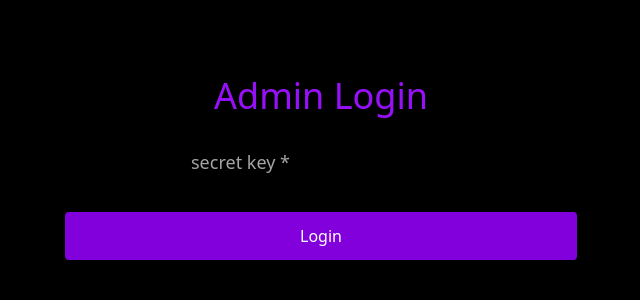
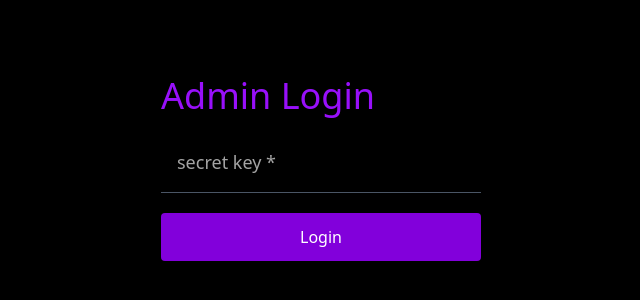
Before and after one commit to sourabChoudhary11/client-chatx, a React (Vite) app: page /admin in a window 1280 px wide. Shown: the part 232-532 px from the top of the page, without its empty margins (319-959 px from the left). Built offline with nearby package versions, Linux system fonts and the light colour scheme; no server answers.

Commit message:
fix bugs

```diff
--- a/src/App.jsx
+++ b/src/App.jsx
@@ -1,14 +1,13 @@
 import axios from "axios";
-import { lazy, Suspense, useEffect } from "react";
+import { lazy, Suspense, useEffect, useRef } from "react";
 import toast, { Toaster } from "react-hot-toast";
 import { useDispatch, useSelector } from "react-redux";
-import { BrowserRouter, Route, Routes } from "react-router-dom";
+import { BrowserRouter, Route, Routes, useLocation } from "react-router-dom";
 import authSlice from "./store/reducers/auth";
 
 import ProtectedRoute from "./components/auth/ProtectedRoute";
 import { AppLayoutLoader } from "./components/layout/Loaders";
 import { server } from "./constants/config";
-import { SocketProvider } from "./Socket";
 
 const Home = lazy(() => import("./pages/Home"));
 const Chat = lazy(() => import("./pages/Chat"));
@@ -22,10 +21,10 @@ const UserManagement = lazy(() => import("./pages/admin/UserManagement"));
 const AdminLogin = lazy(() => import("./pages/admin/AdminLogin"));
 
 const App = () => {
-
   const dispatch = useDispatch();
   const { user, loader } = useSelector(state => state.auth);
   const { userExists } = authSlice.actions;
+  const toasterId = useRef();
 
   useEffect(() => {
     async function fetchData() {
@@ -36,7 +35,7 @@ const App = () => {
 
         dispatch(userExists(res.data.user));
       } catch (error) {
-        toast(error.response.data.message);
+        toasterId.current = toast(error.response.data.message);
       }
     }
     fetchData();
@@ -57,11 +56,11 @@ const App = () => {
           <Login />
         </ProtectedRoute>} />
 
-        <Route path="/admin" element={<AdminLogin />} />
-        <Route path="/admin/dashboard" element={<Dashboard />} />
-        <Route path="/admin/users" element={<UserManagement />} />
-        <Route path="/admin/chats" element={<ChatManagement />} />
-        <Route path="/admin/messages" element={<MessageManagement />} />
+        <Route path="/admin" element={<AdminLogin toasterId={toasterId.current} />} />
+        <Route path="/admin/dashboard" element={<Dashboard toasterId={toasterId.current} />} />
+        <Route path="/admin/users" element={<UserManagement toasterId={toasterId.current} />} />
+        <Route path="/admin/chats" element={<ChatManagement toasterId={toasterId.current} />} />
+        <Route path="/admin/messages" element={<MessageManagement toasterId={toasterId.current} />} />
 
         <Route path="*" element={<PageNotFound />} />
       </Routes>
--- a/src/components/layout/AdminLayout.jsx
+++ b/src/components/layout/AdminLayout.jsx
@@ -5,7 +5,7 @@ import { IoLogOutOutline } from "react-icons/io5";
 import { MdDashboard, MdGroups, MdManageAccounts, MdMessage } from "react-icons/md";
 import { RxHamburgerMenu } from 'react-icons/rx';
 import { useDispatch, useSelector } from 'react-redux';
-import { Link, Navigate, useLocation } from 'react-router-dom';
+import { Link, Navigate, useLocation, useNavigate } from 'react-router-dom';
 import { adminNotExists } from '../../store/reducers/auth';
 import { server } from "../../constants/config";
 import toast from "react-hot-toast";
@@ -52,6 +52,7 @@ const AdminLayout = ({ children }) => {
 const Sidebar = () => {
     const dispatch = useDispatch();
     const location = useLocation().pathname;
+    const navigate = useNavigate();
 
     const logoutHandler = async ()=>{
         const res = await axios.get(`${server}/api/v1/admin/logout`, {
@@ -61,6 +62,7 @@ const Sidebar = () => {
         toast.success(res.data.message, {
             duration: 5000
         });
+        navigate("/admin");
     }
 
     return <div className='flex flex-col items-start justify-start space-y-[1rem] pt-0 p-[2rem]'>
--- a/src/components/specific/ReverseScrollMessages.jsx
+++ b/src/components/specific/ReverseScrollMessages.jsx
@@ -67,7 +67,7 @@ const ReverseWindowScrollDemo = ({ chatId, user, messages, setMessages, page, se
 
       {
         userTyping &&  <div  className='w-full flex  justify-center items-center space-x-1'>
-          <FaCircle className='animate-ping text-xs text-gray-400' />
+          <FaCircle className='animate-ping text-xs text-gray-700' />
         </div>
       }
       <div ref={typingLoaderRef} />
--- a/src/pages/Groups.jsx
+++ b/src/pages/Groups.jsx
@@ -118,8 +118,8 @@ const Groups = () => {
         }
 
         {
-          groupName ? (<>
-            <div className='flex justify-center items-center space-x-2'>
+          updatedGroupName ? (<>
+            <div className='flex justify-start items-center space-x-2'>
               {
                 isEdit ? <input value={groupName} onChange={(e) => setGroupName(e.target.value)} type='text' className='border border-gray-300' placeholder='edit group name...' /> : <h3 className='text-2xl'>{updatedGroupName}</h3>
               }
@@ -132,21 +132,20 @@ const Groups = () => {
               }
             </div>
 
-            <div className="w-full p-3">
+            <div>
+              <h3 className='text-left w-full my-3'>Admin</h3>
 
-              <h3 className='text-left w-full my-3'>Admin</h3>
               {
                 creator &&
-                <div className='flex flex-col items-start w-full'>
+                <div className='flex flex-col justify-start items-start w-full mb-10'>
                   <div className="flex justify-start space-x-2 items-center w-[100%]">
                     <Avatar src={creator.avatar} />
                     <h2>{creator.name}</h2>
                   </div>
                 </div>
               }
-            </div>
 
-            <div>
+
               <h3 className='text-left w-full my-3'>Members</h3>
               {
                 chatDetails.isLoading
@@ -211,7 +210,7 @@ const GroupItem = memo(({ group, chatId }) => {
 
   return <Link onClick={(e) => {
     if (chatId === _id) e.preventDefault();
-  }} to={`/groups?group=${_id}`} className='text-white flex justify-between items-center p-2 hover:bg-gray-300'>
+  }} to={`/groups?group=${_id}`} className='text-white flex justify-between items-center p-2 hover:opacity-50'>
     <AvatarCard avatar={avatar} />
     <p>{name}</p>
   </Link>
--- a/src/pages/admin/AdminLogin.jsx
+++ b/src/pages/admin/AdminLogin.jsx
@@ -1,53 +1,78 @@
-import { useEffect, useState } from 'react'
-import { useDispatch } from 'react-redux';
-import { useNavigate } from 'react-router-dom';
-import { useGetAdminQuery, useLoginAdminMutation } from '../../store/api/api';
-import { useAsyncMutation } from '../../hooks/hook';
-import { adminExists } from "../../store/reducers/auth"
-import Title from '../../components/shared/Title';
+import { useEffect, useState } from "react";
+import { useDispatch } from "react-redux";
+import { useNavigate } from "react-router-dom";
+import { useGetAdminQuery, useLoginAdminMutation } from "../../store/api/api";
+import { useAsyncMutation } from "../../hooks/hook";
+import { adminExists } from "../../store/reducers/auth";
+import Title from "../../components/shared/Title";
+import toast from "react-hot-toast";
 
-const AdminLogin = () => {
+const AdminLogin = ({ toasterId }) => {
   const navigate = useNavigate();
   const dispatch = useDispatch();
   const [secret, setSecret] = useState("");
 
-    const [loginAdmin, isLoginAdminLoading, loginAdminData] = useAsyncMutation(useLoginAdminMutation);
-    const {data, isLoading} = useGetAdminQuery("");
+  const [loginAdmin, isLoginAdminLoading, loginAdminData] = useAsyncMutation(
+    useLoginAdminMutation,
+  );
+  const { data, isLoading } = useGetAdminQuery("");
 
   const submitHandler = () => {
     loginAdmin("Admin Logging....", secret);
-    }
+  };
 
   useEffect(() => {
     if (loginAdminData) {
-            dispatch(adminExists(true))
+      dispatch(adminExists(true));
       navigate("/admin/dashboard");
     }
-    }, [loginAdminData])
+  }, [loginAdminData]);
 
-    useEffect(()=>{
-        if(data?.admin){
-            dispatch(adminExists(true))
+  useEffect(() => {
+    if (data?.admin) {
+      dispatch(adminExists(true));
       navigate("/admin/dashboard");
     }
-    },[data])
+  }, [data]);
 
-    return !isLoading && (
-        <div className='flex flex-col w-screen h-screen items-center justify-center bg-black text-white px-4 md:px-0'>
-            <Title title='ChatX - Admin Login' description="Admin dashboard to analyze the data" />
+  useEffect(() => {
+    toast.remove(toasterId);
 
-            <h1 className=' text-purple-600 text-4xl mb-4'>
-                Admin Login
-            </h1>
+    return () => {
+      toast.remove(toasterId);
+    };
+  }, []);
 
-            <input type="password" value={secret} onChange={(e) => setSecret(e.target.value)} className='w-50% rounded-sm p-4 text-lg' placeholder='secret key *' />
+  return (
+    !isLoading && (
+      <div className="flex flex-col w-screen h-screen items-center justify-center bg-black text-white px-4 md:px-0">
+        <Title
+          title="ChatX - Admin Login"
+          description="Admin dashboard to analyze the data"
+        />
 
-            <button className='mt-5 bg-purple-700 p-3 w-[40%] text-white rounded-sm cursor-pointer' onClick={submitHandler} disabled={isLoginAdminLoading}>
+        <div className="w-full xs:w-2/4 lg:w-1/4">
+          <h1 className=" text-purple-600 text-4xl mb-4">Admin Login</h1>
+
+          <input
+            type="password"
+            value={secret}
+            onChange={(e) => setSecret(e.target.value)}
+            className="w-full p-4 text-lg border-b border-gray-600"
+            placeholder="secret key *"
+          />
+
+          <button
+            className="mt-5 bg-purple-700 p-3 w-full text-white rounded-sm cursor-pointer"
+            onClick={submitHandler}
+            disabled={isLoginAdminLoading}
+          >
             Login
           </button>
-
+        </div>
       </div>
     )
-}
+  );
+};
 
-export default AdminLogin
+export default AdminLogin;
```
Also changed, not shown: src/pages/admin/ChatManagement.jsx (+26 -25 lines), src/pages/admin/Dashboard.jsx (+60 -32 lines), src/pages/admin/MessageManagement.jsx (+41 -36 lines), src/pages/admin/UserManagement.jsx (+21 -17 lines), 1 other file (tests, documents, lock files or other folders). Lines whose indentation alone changed are shown as unchanged.
